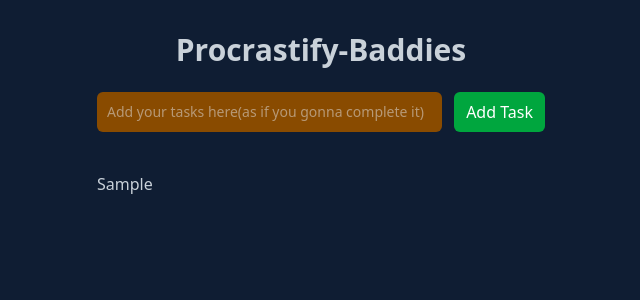
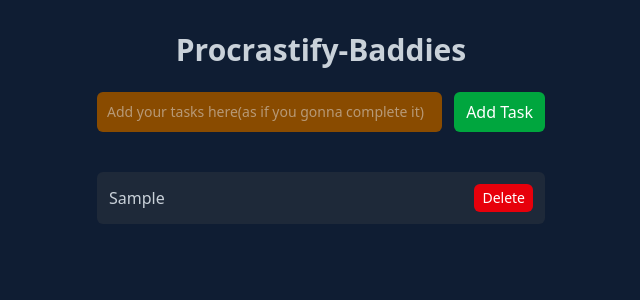
Before and after one commit to SyedAmer-9/Procrastify-Baddies, a React (Vite) app: page / in a window 1280 px wide. Both pictures are taken after typing "Sample" into the empty fields and a click on the button "Add Task". Shown: the top 300 px of the page, without its empty margins (319-959 px from the left). Built offline with nearby package versions, Linux system fonts and the light colour scheme.

Commit message:
added a delete button

```diff
--- a/src/App.jsx
+++ b/src/App.jsx
@@ -23,6 +23,11 @@ const handleSubmitTask = (e) =>{
 
 }
 
+const deleteTask = (idToDelete) => {
+  const updatedTasks = tasks.filter(t=> t.id !=idToDelete);
+  setTaskList(updatedTasks)
+};
+
   return (
     <main className="p-8 max-w-lg mx-auto">
       <h1 className="text-3xl font-bold mb-6 text-center text-grey-200">
@@ -36,6 +41,7 @@ const handleSubmitTask = (e) =>{
 
       <TaskList
         tasks={tasks}
+        deleteTask = {deleteTask}
       />
     </main>
   )
--- a/src/components/TaskItem.jsx
+++ b/src/components/TaskItem.jsx
@@ -1,9 +1,16 @@
 
 
-export default function TaskItem({task}) {
+export default function TaskItem({task,deleteTask}) {
   return (
-    <li>
-        {task.text}
+    <li className="flex justify-between items-center p-3 bg-gray-800 rounded-md">
+        <span>
+            {task.text}
+        </span>
+
+        <button
+            className="px-2 py-1 bg-red-600 text-white rounded-md text-sm hover:bg-red-700"
+            onClick={()=>deleteTask(task.id)}
+        >Delete</button>
     </li>
   )
 }
--- a/src/components/TaskList.jsx
+++ b/src/components/TaskList.jsx
@@ -1,10 +1,10 @@
 import TaskItem from "./TaskItem";
-function TaskList({tasks}){
+function TaskList({tasks,deleteTask}){
     return(
         <div>
             <ul className="space-y-2">
                 {tasks.map(task=>(
-                    <TaskItem key={task.id} task={task}/>
+                    <TaskItem key={task.id} task={task} deleteTask={deleteTask}/>
                     ))}
             </ul>
         </div>
```
